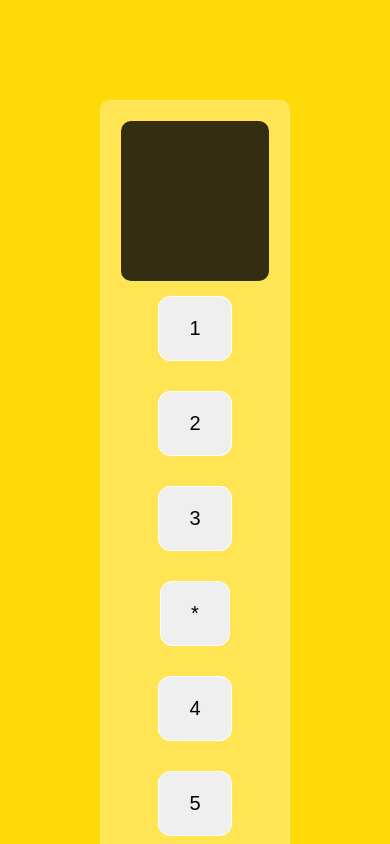
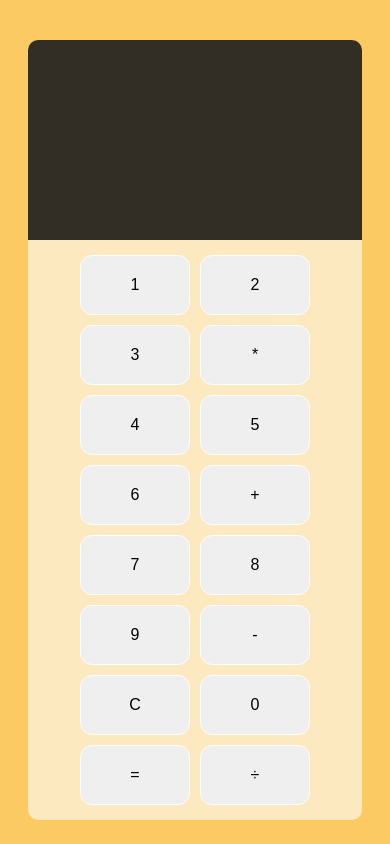
Before and after one commit to jennymag/calculator, a plain HTML site: page index.html in a window 390 px wide. Shown: the top 844 px of the page. Drawn offline with Linux system fonts and the light colour scheme.

Commit message:
Made operators visable while counting and styled calculator to be responsive

```diff
--- a/calculator/style.css
+++ /dev/null
@@ -1,60 +0,0 @@
-body {
-  margin: 0;
-  padding: 0;
-  color: white;
-  font-size: arial;
-  font-weight: 100;
-  background-color: rgb(255, 218, 9);
-}
-
-.gridContainer {
-  display: grid;
-  justify-content: center;
-  margin: 0 auto;
-}
-
-.calculator {
-  display: inline-grid;
-  justify-content: center;
-  border: 1px solid rgba(255, 255, 255, 0.2);
-  padding: 20px;
-  background-color: rgba(255, 255, 255, 0.3);
-  max-width: 600px;
-  border-radius: 10px;
-}
-
-#keyboard {
-  display: flex;
-  justify-content: center;
-  flex-wrap: wrap;
-}
-
-.screen {
-  padding: 40px;
-  background-color: rgba(0, 0, 0, 0.8);
-  border-radius: 10px;
-  min-height: 150px;
-}
-
-#presence {
-  display: flex;
-  justify-content: center;
-}
-
-h1 {
-  font-size: 60px;
-}
-
-p {
-  margin: 0px;
-  font-size: 25px;
-}
-
-button {
-  padding: 30px 40px 30px 40px;
-  font-size: 25px;
-  margin: 15px;
-  color: black;
-  border: 1px solid white;
-  border-radius: 12px;
-}
--- a/index.html
+++ b/index.html
@@ -8,7 +8,7 @@
     <title>Calculator</title>
 </head>
 <body>
-
+<div class="wrapper">
 <div class="calculator">
     <div class="screen">
         <div id="presence">
@@ -37,5 +37,6 @@
     </div>
 </div>
 </div>
+</div>
 </body>
 </html>
--- a/index.js
+++ b/index.js
@@ -13,16 +13,16 @@ function number(value) {
     screen.innerHTML = x;
   } else {
     y = y + value;
-    screen.innerHTML = y;
+    screen.innerHTML = x + op + y;
   }
 }
 
 function operator(value) {
   currentOp = true;
+  screen.innerHTML = x + value;
 
   if (value === "=") {
     currentOp = false;
-
     if (op === "+") {
       count = parseInt(x, 10) + parseInt(y, 10);
       screen.innerHTML = count;
@@ -36,7 +36,9 @@ function operator(value) {
       count = parseInt(x, 10) / parseInt(y, 10);
       screen.innerHTML = count;
     }
-  } else {
+
+  }
+  else {
     op = value;
     if (x === "") {
       x = "0";
--- a/style.css
+++ b/style.css
@@ -1,51 +1,49 @@
-body {
-  margin: 0;
-  padding: 100px;
+ body {
+  background-color: rgb(251, 202, 98);
+  min-height: 100vh
+ }
+.wrapper{
+  min-height: 100vh;
+  display: flex;
+  justify-content: center;
+  align-items: center;
+
+}
+.calculator {
+  display: flex;
+  flex-direction: column;
+  width: 500px;
+  align-items: center;
+  overflow: hidden;
+  border-radius: 10px;
+  background-color: rgb(255, 255, 255, 0.6);
+  margin: 20px;
+}
+.screen {
   color: white;
-  background-color: rgb(255, 218, 9);
+  font-size: 20px;
+  align-items: center;
+  display: flex;
+  justify-content: center;
+  background-color: rgba(0, 0, 0, 0.8);
+  width: 100%;
+  height: 200px;
 }
-
-.calculator {
-  display: inline-grid;
-  justify-content: center;
-  border: 1px solid rgba(255, 255, 255, 0.2);
-  padding: 20px;
-  background-color: rgba(255, 255, 255, 0.3);
-  max-width: 500px;
-  border-radius: 10px;
-}
-
 #keyboard {
   display: flex;
   justify-content: center;
   flex-wrap: wrap;
+  margin: 10px;
 }
-
-.screen {
-  padding: 40px;
-  background-color: rgba(0, 0, 0, 0.8);
-  border-radius: 10px;
-}
-
-#presence {
-  display: flex;
-  justify-content: center;
-}
-
-h1 {
-  font-size: 60px;
-}
-
-p {
-  margin: 0px;
-  font-size: 25px;
-}
-
 button {
-  padding: 20px 30px 20px 30px;
-  font-size: 20px;
-  margin: 15px;
+  padding: 20px;
+  width: 110px;
+  font-size: 16px;
+  margin: 5px;
   color: black;
   border: 1px solid white;
   border-radius: 12px;
 }
+#presenceNum {
+  letter-spacing: 5px;
+}
```
